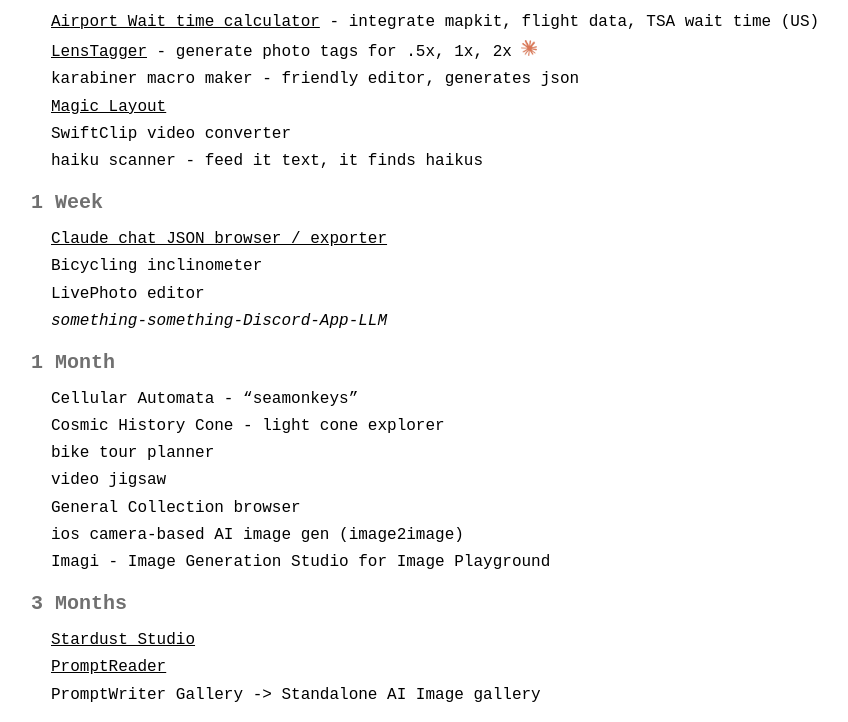
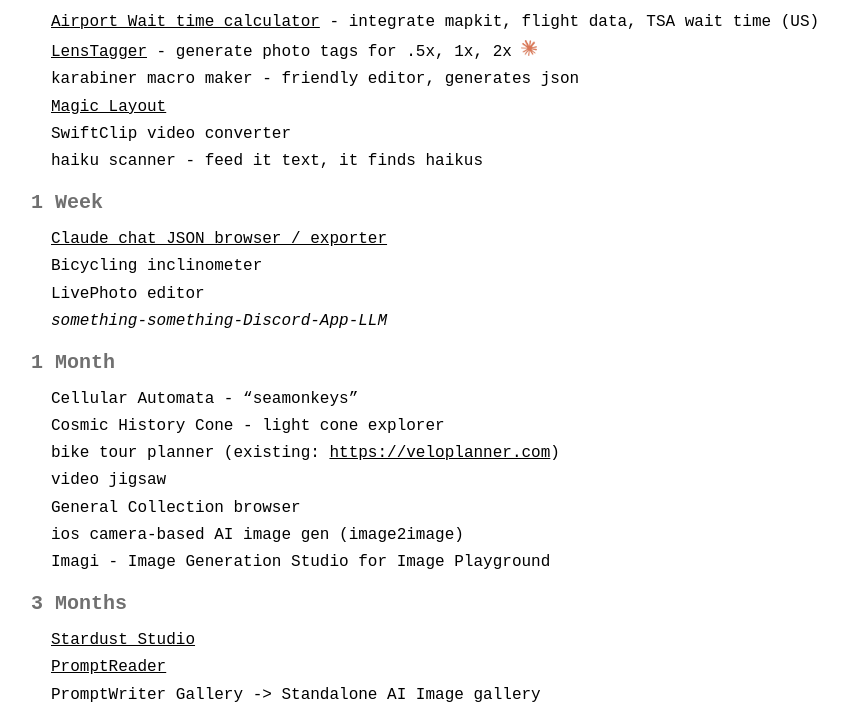
Before and after one commit to S1D1T1/S1D1T1.github.io, a plain HTML site: page project-ideas.html in a window 1280 px wide. Shown: the part 355-1077 px from the top of the page, without its empty margins (209-1057 px from the left). Drawn offline with Linux system fonts and the light colour scheme.

Commit message:
link to bike tour planner

```diff
--- a/project-ideas.html
+++ b/project-ideas.html
@@ -91,7 +91,7 @@
     <ul>
 <li>Cellular Automata - “seamonkeys”</li>
 <li>Cosmic History Cone - light cone explorer</li>
-<li>bike tour planner</li>
+<li>bike tour planner (existing: <a href="https://veloplanner.com">https://veloplanner.com</a>) </li>
 <li>video jigsaw</li>
 <li>General Collection browser</li>
 <li>ios camera-based AI image gen (image2image)</li>
```
